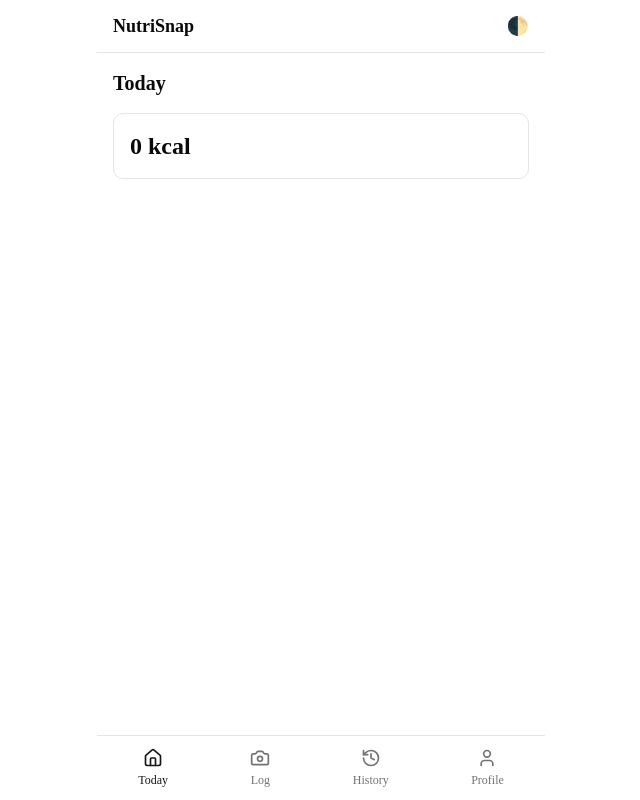
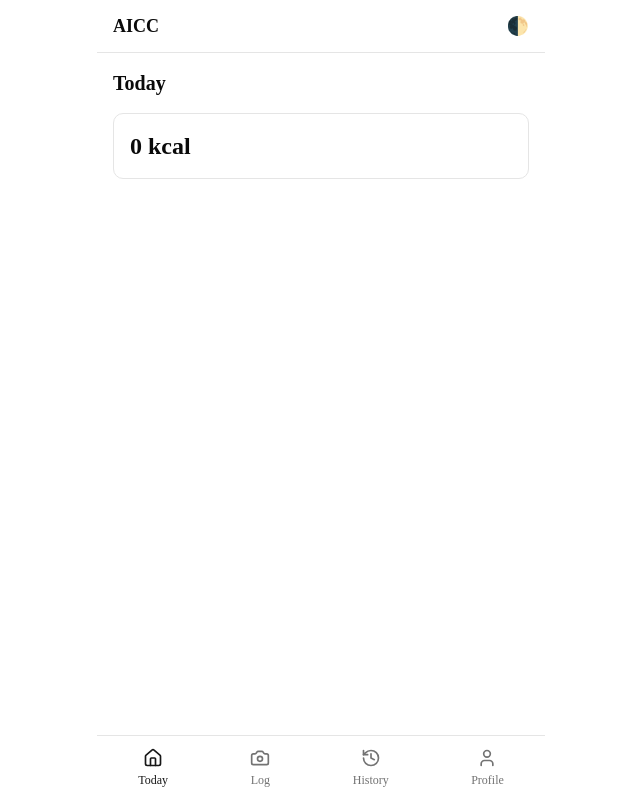
Before and after one commit to AndreassonAlex01/AICC, a Next.js app: page / in a window 1280 px wide. Shown: the whole page, without its empty margins (319-959 px from the left). Built offline with nearby package versions, Linux system fonts and the light colour scheme; no server answers.

Commit message:
updated title

```diff
--- a/components/app-shell.tsx
+++ b/components/app-shell.tsx
@@ -11,7 +11,7 @@
   return (
     <div className="mx-auto flex min-h-screen max-w-md flex-col">
       <header className="sticky top-0 z-10 flex items-center justify-between border-b bg-background/80 px-4 py-3 backdrop-blur">
-        <h1 className="text-lg font-semibold">NutriSnap</h1>
+        <h1 className="text-lg font-semibold">AICC</h1>
         <button onClick={toggleDarkMode} aria-label="Toggle dark mode" className="text-lg">
           🌓
         </button>
```
